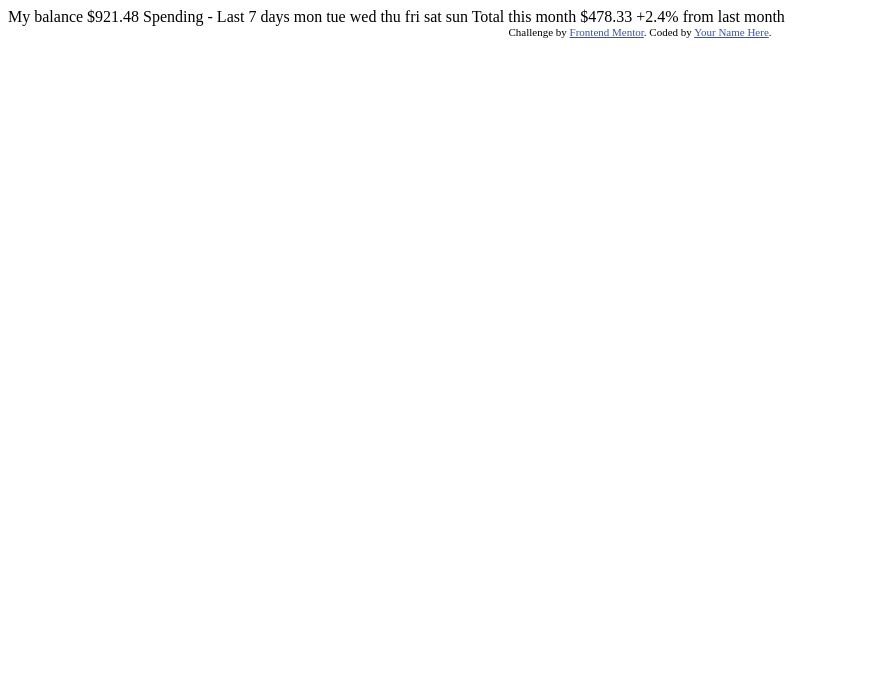
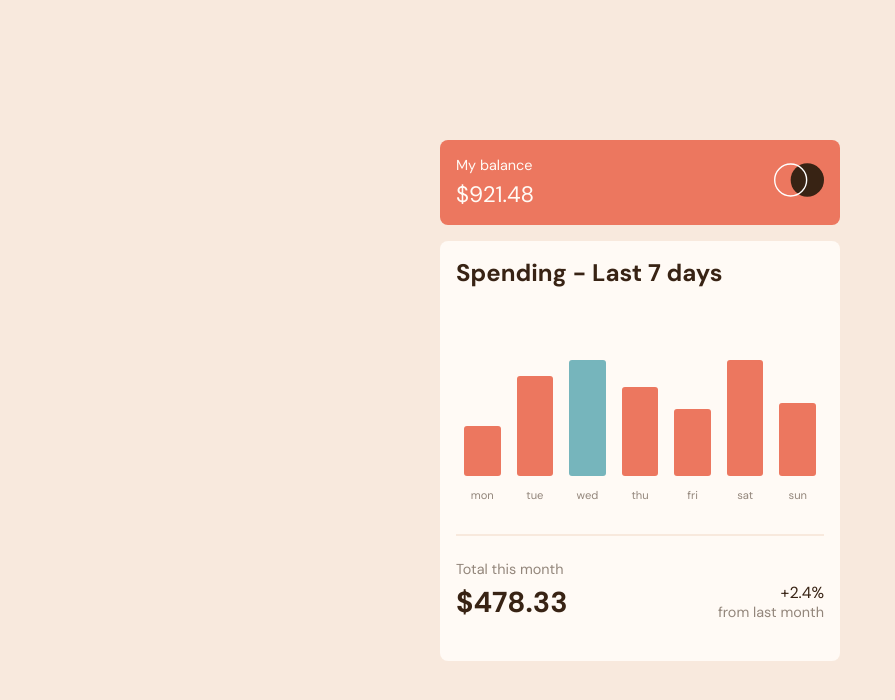
Before and after one commit to LeCuistotduWeb/frontend-mentor-challenges, a plain HTML site: page projects/expenses-chart-component-main/index.html in a window 1280 px wide. Shown: the whole page, without its empty margins (0-895 px from the left). Drawn offline with Linux system fonts and the light colour scheme.

Commit message:
feat: expenses-chart-component-main integration

```diff
--- /dev/null
+++ b/projects/expenses-chart-component-main/app.js
@@ -0,0 +1,84 @@
+class Chart {
+  data = [];
+
+  constructor(id = "#chart") {
+    this.id = id;
+    this.element = document.querySelector(id);
+    this.fetchData().then((res) => {
+      this.createChart();
+    });
+  }
+
+  async fetchData() {
+    try {
+      const data = await fetch("./data.json").then((response) =>
+        response.json()
+      );
+      return (this.data = data);
+    } catch (error) {
+      new Error(error);
+    }
+  }
+
+  createChart() {
+    const chartContainer = document.createElement("div");
+    chartContainer.classList.add("chart-container");
+    if (!this.data) return false;
+    this.data.map((d) => {
+      const chartItem = this.createChartItem(d);
+      chartContainer.appendChild(chartItem);
+    });
+    console.log(chartContainer)
+    this.element.appendChild(chartContainer);
+  }
+
+  calculBarHeight(value) {
+    const maxValue = Math.max(...this.data.map((d) => d.amount));
+    this.maxValue = maxValue;
+    return (value * 100) / maxValue;
+  }
+
+  removeActiveTooltip() {
+    const itemActive = document.querySelectorAll(".chart-item");
+    const tooltopActive = document.querySelectorAll(".chart-tooltip");
+    itemActive.forEach((e) => e.classList.remove('active'));
+    tooltopActive.forEach((e) => e.remove());
+  }
+
+  createChartItem(data) {
+    const chartItem = document.createElement("div");
+    chartItem.classList.add("chart-item");
+    if (this.maxValue === data.amount) {
+      chartItem.classList.add("accent");
+    }
+
+    const bar = document.createElement("span");
+    bar.classList.add("bar");
+    bar.style.height = `${this.calculBarHeight(data.amount)}%`;
+
+    // const tooltip = document.createElement("span");
+    // tooltip.classList.add("chart-tooltip");
+    // tooltip.textContent = `$${data.amount}`;
+
+    const month = document.createElement("span");
+    month.classList.add("month");
+    month.textContent = data.day;
+
+    // chartItem.appendChild(tooltip);
+    chartItem.appendChild(bar);
+    chartItem.appendChild(month);
+
+    bar.addEventListener("click", () => {
+      this.removeActiveTooltip();
+      const tooltip = document.createElement("span");
+      tooltip.classList.add("chart-tooltip");
+      tooltip.textContent = `$${data.amount}`;
+      chartItem.classList.toggle("active");
+      chartItem.prepend(tooltip);
+    });
+
+    return chartItem;
+  }
+}
+
+const chart = new Chart();
--- a/projects/expenses-chart-component-main/index.html
+++ b/projects/expenses-chart-component-main/index.html
@@ -1,43 +1,48 @@
 <!DOCTYPE html>
 <html lang="en">
   <head>
-  <meta charset="UTF-8">
-  <meta name="viewport" content="width=device-width, initial-scale=1.0"> <!-- displays site properly based on user's device -->
+    <meta charset="UTF-8" />
+    <meta name="viewport" content="width=device-width, initial-scale=1.0" />
+    <!-- displays site properly based on user's device -->
 
-  <link rel="icon" type="image/png" sizes="32x32" href="./images/favicon-32x32.png">
+    <link
+      rel="icon"
+      type="image/png"
+      sizes="32x32"
+      href="./images/favicon-32x32.png"
+    />
 
     <title>Frontend Mentor | Expenses chart component</title>
 
-  <!-- Feel free to remove these styles or customise in your own stylesheet 👍 -->
-  <style>
-    .attribution { font-size: 11px; text-align: center; }
-    .attribution a { color: hsl(228, 45%, 44%); }
-  </style>
+    <link rel="stylesheet" href="./styles.css" />
+    <script type="module" src="./app.js" defer></script>
   </head>
   <body>
+    <div class="card card-primary card-1">
+      <div class="">
+        <div class="overtitle">My balance</div>
+        <div class="card-title">$921.48</div>
+      </div>
+      <div class="logo">
+        <svg width="72" height="48" viewBox="0 0 72 48" xmlns="http://www.w3.org/2000/svg"><g fill="none" fill-rule="evenodd"><circle fill="#382314" cx="48" cy="24" r="24"/><circle stroke="#FFF" stroke-width="2" cx="24" cy="24" r="23"/></g></svg>
+      </div>
+    </div>
 
-  My balance
-  $921.48
+    <div class="card card-2">
+      <div class="card-title">Spending - Last 7 days</div>
 
-  Spending - Last 7 days
+      <div id="chart" class="chart"></div>
 
-  mon
-  tue
-  wed
-  thu
-  fri
-  sat
-  sun
-
-  Total this month
-  $478.33
-
-  +2.4%
-  from last month
-
-  <div class="attribution">
-    Challenge by <a href="https://www.frontendmentor.io?ref=challenge" target="_blank">Frontend Mentor</a>.
-    Coded by <a href="#">Your Name Here</a>.
+      <div class="card-details">
+        <div class="price-container">
+          <div class="overtitle">Total this month</div>
+          <div class="price">$478.33</div>
+        </div>
+        <div class="percentage-container">
+          <div class="percentage">+2.4%</div>
+          <div class="subtitle">from last month</div>
+        </div>
+      </div>
     </div>
   </body>
 </html>
--- /dev/null
+++ b/projects/expenses-chart-component-main/styles.css
@@ -0,0 +1,156 @@
+@import url('https://fonts.googleapis.com/css2?family=DM+Sans:wght@400;700&display=swap');
+
+:root {
+    --color-soft-red: hsl(10, 79%, 65%);
+    --color-cyan: hsl(186, 34%, 60%);
+    --color-dark-brown: hsl(25, 47%, 15%);
+    --color-medium-brown: hsl(28, 10%, 53%);
+    --color-cream: hsl(27, 66%, 92%);
+    --color-very-pale-orange: hsl(33, 100%, 98%);
+}
+
+
+*,
+*::before,
+*::after {
+    box-sizing: border-box;
+}
+
+body {
+    background-color: var(--color-cream);
+    font-family: 'DM Sans', sans-serif;
+    display: flex;
+    justify-content: center;
+    align-items: center;
+    gap: 1rem;
+    min-height: 100vh;
+    flex-direction: column;
+    color: var(--color-dark-brown);
+    padding: 1rem;
+    margin: 0;
+}
+
+.overtitle,
+.subtitle {
+    font-size: .9rem;
+    color: var(--color-medium-brown);
+}
+
+.logo svg {
+    width: 50px;
+}
+
+.card {
+    padding: 1rem;
+    border-radius: .5rem;
+    max-width: 400px;
+    width: 100%;
+    background-color: var(--color-very-pale-orange);
+}
+
+.card.card-primary {
+    background-color: var(--color-soft-red);
+    color: var(--color-very-pale-orange);
+}
+
+.card-1 {
+    display: flex;
+    justify-content: space-between;
+    align-items: center;
+}
+
+.card-1 .card-title {
+    font-size: 1.4rem;
+    margin-top: 6px;
+}
+
+.card-1 .overtitle {
+    color: var(--color-very-pale-orange);
+}
+
+.card-2 .card-title {
+    font-weight: 700;
+    font-size: 1.5rem;
+}
+
+.card-details {
+    border-top: solid 2px var(--color-cream);
+    display: flex;
+    padding: 1.5rem 0;
+    justify-content: space-between;
+    align-items: flex-end;
+}
+
+.price-container .price {
+    font-size: 1.8rem;
+    color: var(--color-dark-brown);
+    font-weight: 700;
+    margin-top: 5px;
+}
+
+.percentage-container {
+    text-align: right;
+}
+.percentage-container .percentage {
+    color: var(--color-dark-brown);
+}
+
+/* Chart */
+.chart {
+    margin: 2rem 0;
+    padding-top: 2rem;
+}
+
+.chart-container {
+    display: flex;
+    justify-content: space-between;
+    height: 150px;
+}
+
+.chart .chart-item {
+    width: 100%;
+    height: 100%;
+    display: flex;
+    flex-direction: column;
+    justify-content: flex-end;
+    gap: .25rem;
+    position: relative;
+}
+
+.chart .chart-item.active .chart-tooltip {
+    display: block;
+}
+
+.chart .bar {
+    height: 100%;
+    background-color: var(--color-soft-red);
+    border-radius: 3px;
+    cursor: pointer;
+    margin: .5rem;
+}
+
+.chart .chart-item.accent .bar {
+    background-color: var(--color-cyan);
+}
+
+.chart .chart-item .bar:hover {
+   opacity: .7;
+}
+
+.chart .month {
+    text-transform: lowercase;
+    font-size: .7rem;
+    color: var(--color-medium-brown);
+    text-align: center;
+}
+
+.chart .chart-tooltip {
+    background-color: var(--color-dark-brown);
+    padding: 5px;
+    font-size: .7rem;
+    border-radius: 3px;
+    text-align: center;
+    color: var(--color-very-pale-orange);
+    display: none;
+    margin-top: calc(-100% + 10px);
+}
```
Lines whose indentation alone changed are shown as unchanged.
